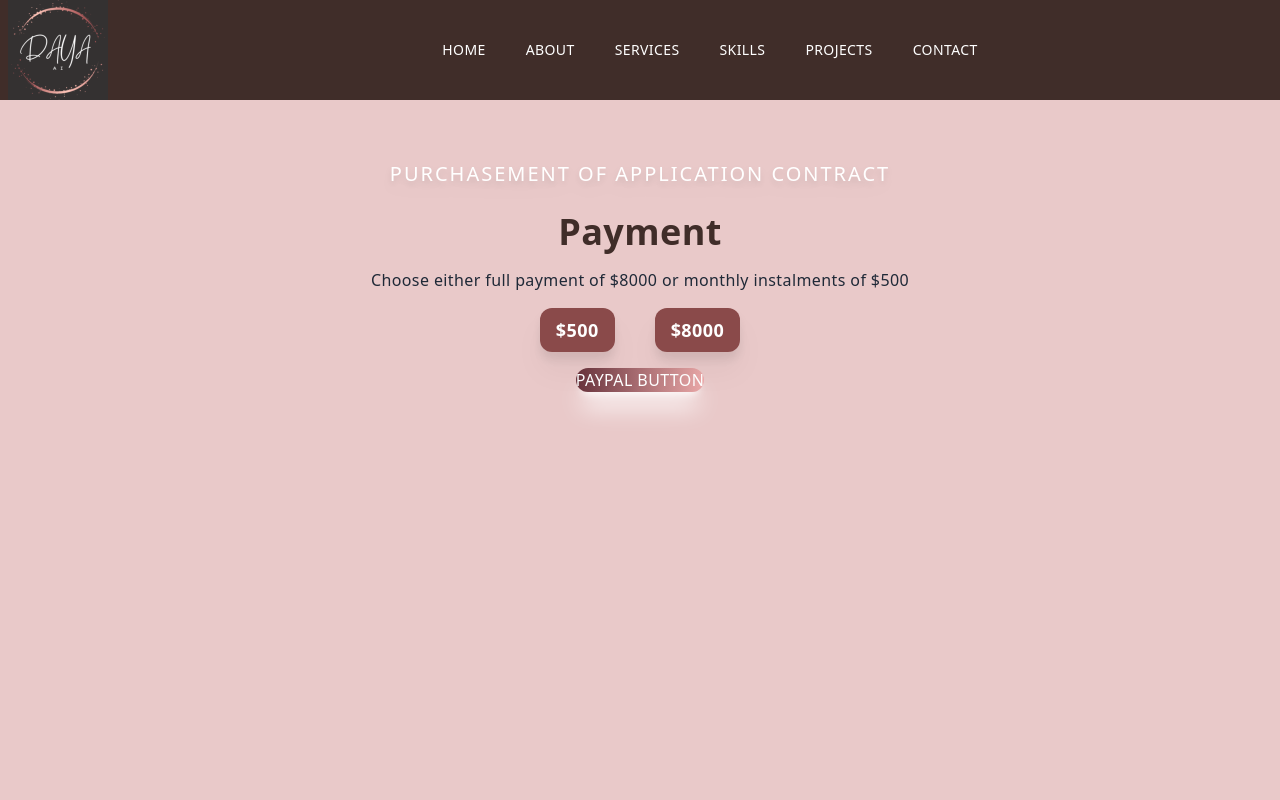
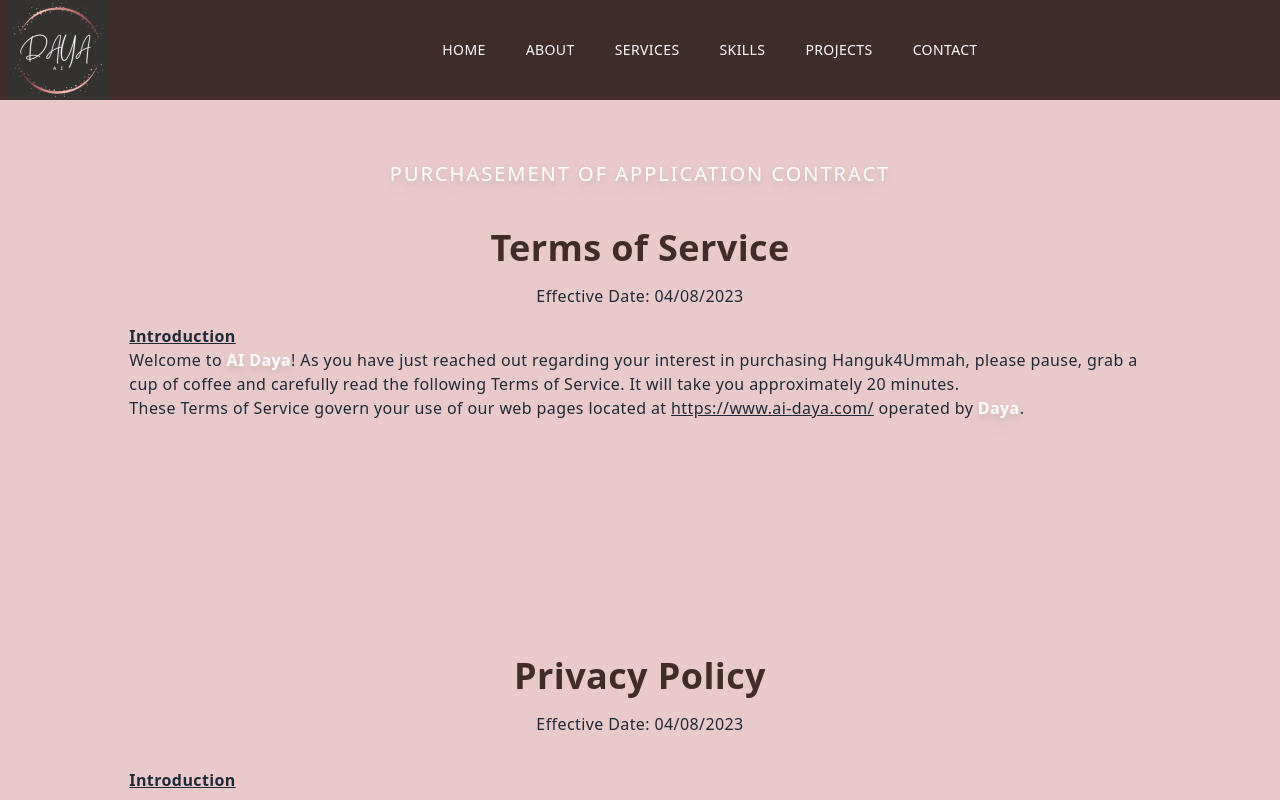
Before and after one commit to N-Hidaya/My-Template, a Next.js app: page /Payhome in a window 1280 px wide. Shown: the top 800 px of the page. Built offline with nearby package versions, Linux system fonts and the light colour scheme.

Commit message:
try agwin

```diff
--- a/pages/Payhome.jsx
+++ b/pages/Payhome.jsx
@@ -1,4 +1,5 @@
 import React, {useState} from 'react'
+import Tos from '../components/Tos'
 
 export const Amount = ({amount, setAmount, value}) => {
   return (
@@ -16,7 +17,7 @@ function Payhome() {
     <div id="payment" className='w-full'>
       <div className='mx-auto px-2 py-20'>
             <p className='text-xl tracking-widest mt-20 uppercase text-center text-white drop-shadow-lg'>Purchasement of Application Contract </p>
-
+            <Tos />
 
             <div className='flex flex-col space-y-4 mx-auto px-4 py-6 items-center rounded-md md:w-10/12'>
                 <h2 className='textBlock-title text-[#402D29]'>Payment</h2>
```
